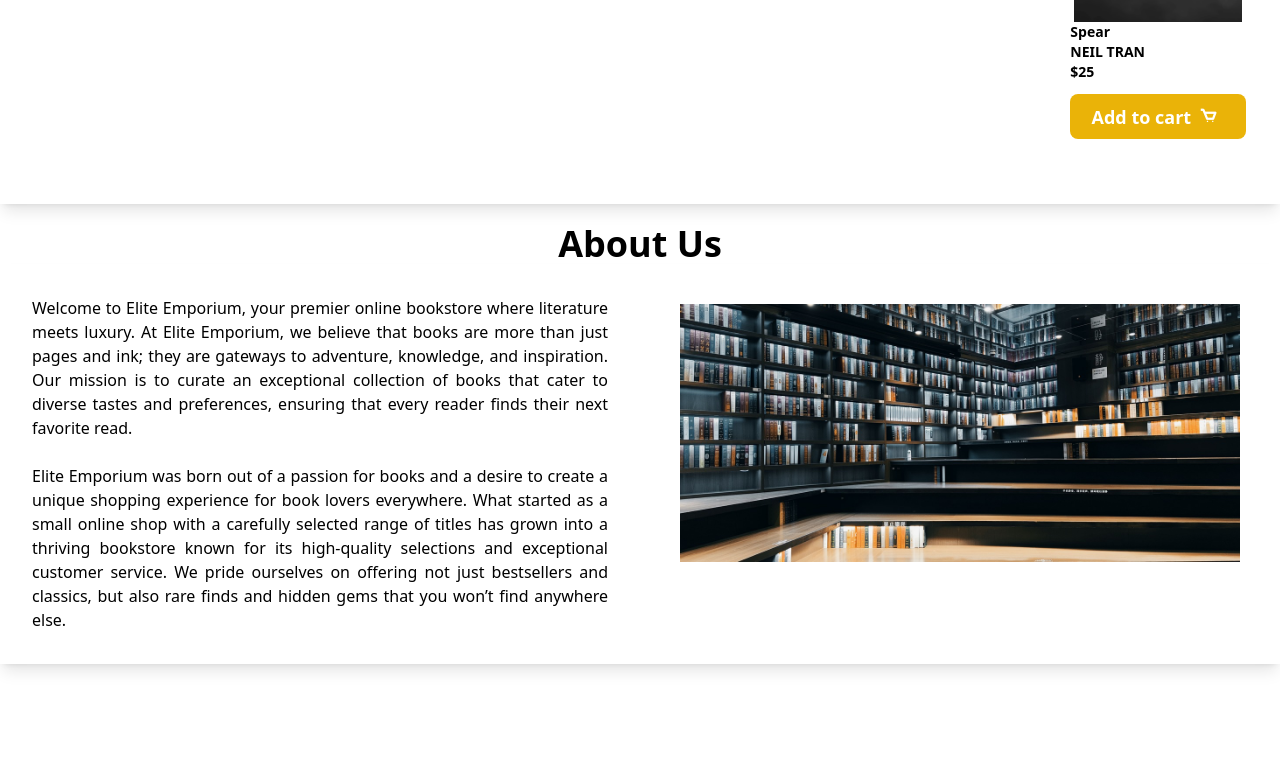
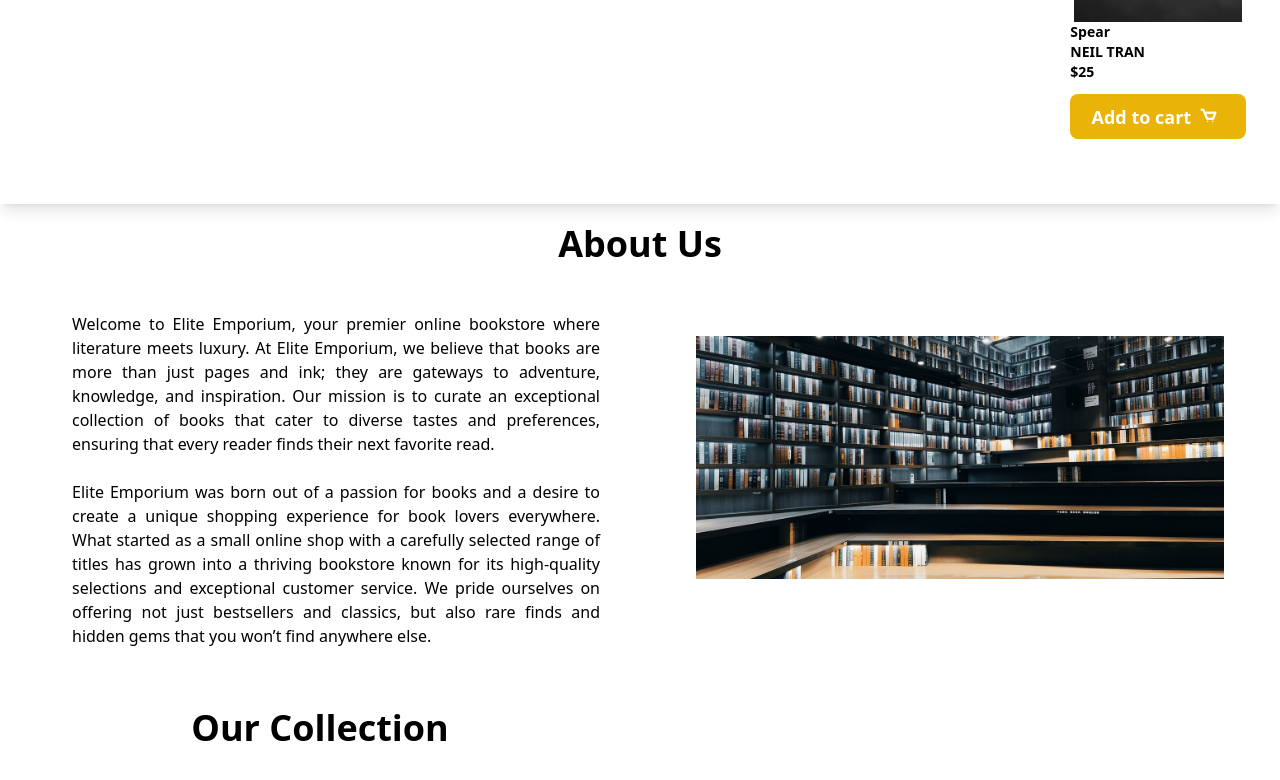
Before and after one commit to AlishaAroob/elite-emporium, a React (Create React App) app: page / in a window 1280 px wide. Shown: the part 798-1578 px from the top of the page. Built offline with nearby package versions, Linux system fonts and the light colour scheme.

Commit message:
Added collection

```diff
--- a/src/Components/About.js
+++ b/src/Components/About.js
@@ -2,10 +2,10 @@ import React from "react";
 import Library from "./Assets/Library.jpg";
 export default function About() {
   return (
-    <div className="Section2 min-h-[600px]">
+    <div className="Section2 min-h-[600px] shadow-md">
       <h1 className="text-4xl font-bold pt-5 text-center"> About Us </h1>
-      <div className=" container grid grid-cols-2 text-black border-zinc-300  shadow-lg">
-        <p className="text-justify p-8">
+      <div className=" container grid grid-cols-2 text-black border-zinc-300  ">
+        <p className="text-justify ml-8 mt-2 p-10">
           Welcome to Elite Emporium, your premier online bookstore where
           literature meets luxury. At Elite Emporium, we believe that books are
           more than just pages and ink; they are gateways to adventure,
@@ -22,9 +22,11 @@ export default function About() {
           offering not just bestsellers and classics, but also rare finds and
           hidden gems that you won’t find anywhere else.
         </p>
-        <p className=" p-10 ">
+        <p className="p-14 mt-4 ">
           <img src={Library} alt="" />
         </p>
+        <h1 className="text-4xl font-bold pt-5 text-center"> Our Collection</h1>
+        <p></p>
       </div>
     </div>
   );
```
